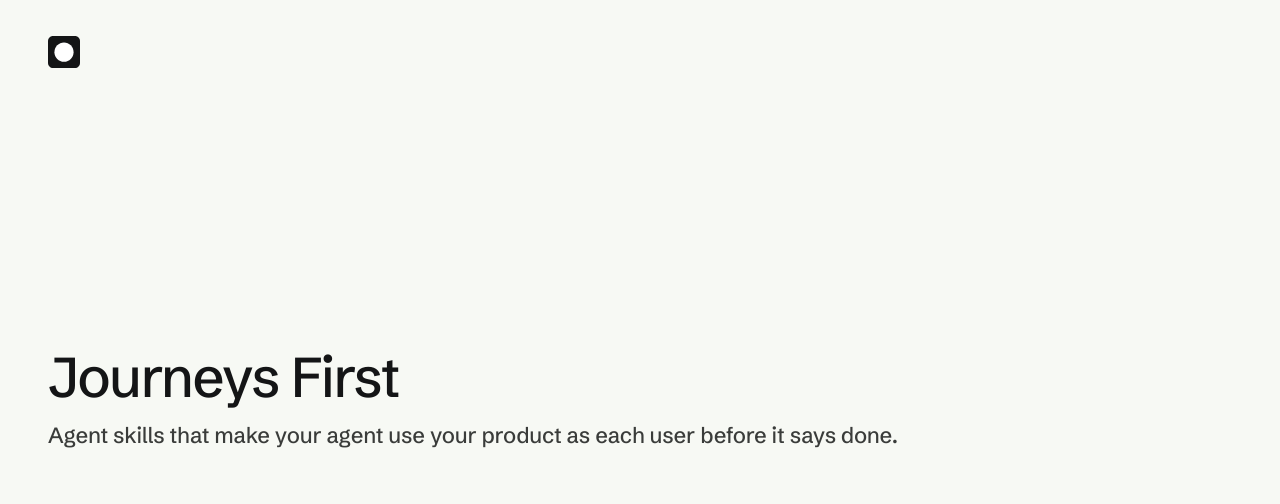
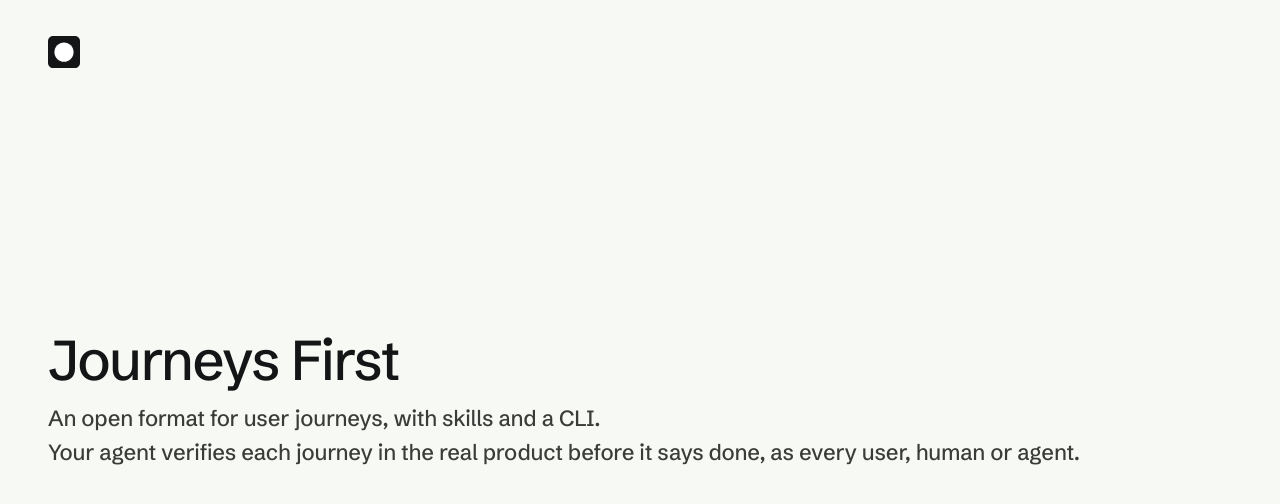
Before and after one commit to santorilabs/journeysfirst, a website: page assets/banner.html in a window 1280 px wide. Drawn offline with Linux system fonts and the light colour scheme.

Commit message:
Give the README banner two lines under the title
The lines are the approved copy: the format, skills and CLI, then how the agent verifies each journey.

Co-authored-by: Yut D <parodyYut@users.noreply.github.com>

```diff
--- a/assets/banner.html
+++ b/assets/banner.html
@@ -52,13 +52,15 @@ p {
   color: #3a3c3a;
   white-space: nowrap;
 }
+p + p { margin-top: 4px; }
 </style>
 </head>
 <body>
 <img class="mark" src="mark.svg" alt="Santori Labs">
 <div class="sheet">
   <h1>Journeys First</h1>
-  <p>Agent skills that make your agent use your product as each user before it says done.</p>
+  <p>An open format for user journeys, with skills and a CLI.</p>
+  <p>Your agent verifies each journey in the real product before it says done, as every user, human or agent.</p>
 </div>
 </body>
 </html>
```
Also changed, not shown: README.md, assets/banner.png.
